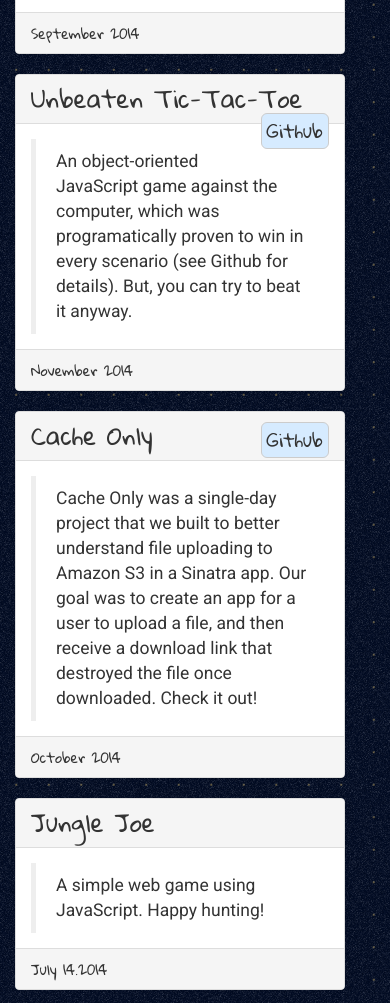
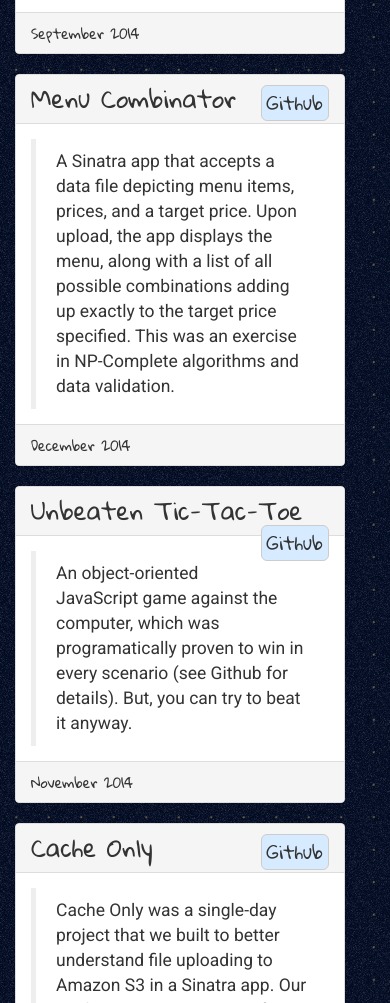
Before and after one commit to sspread/sspread.github.io, a plain HTML site: page index.html in a window 390 px wide. Shown: the part 6739-7742 px from the top of the page. Drawn offline with nearby package versions, Linux system fonts and the light colour scheme.

Commit message:
Add recent project to home page

```diff
--- a/index.html
+++ b/index.html
@@ -11,8 +11,6 @@
 
 
 <body class="body-bg-img">
-
-
 
     <section id="home" class="home-bg-img">
         <div class="title">
@@ -152,19 +150,6 @@
                 </div>
             </div>
 
-<!--        <div class="col-sm-9">
-                <div class="panel panel-default">
-                    <div class="panel-heading">
-                        <h3 class="panel-title"><a href="tech/tech_wk3.html">JavaScript</a>
-                        </h3>
-                    </div>
-                    <div class="panel-body">
-                        <blockquote>What is JavaScript? Why do we like it?</blockquote>
-                    </div>
-                    <div class="panel-footer">July 12.2014</div>
-                </div>
-            </div> -->
-
             <div class="col-sm-9">
                 <div class="panel panel-default">
                     <div class="panel-heading">
@@ -177,35 +162,7 @@
                     <div class="panel-footer">July 6.2014</div>
                 </div>
             </div>
-
-<!--             <div class="col-sm-9">
-                <div class="panel panel-default">
-                    <div class="panel-heading">
-                        <h3 class="panel-title"><a href="tech/tech_wk1-wire.html">Websites - Wireframed</a>
-                        </h3>
-                    </div>
-                    <div class="panel-body">
-                        <blockquote>I frame the websites from my last post in a bare bones schema to show the basic front end design.</blockquote>
-                    </div>
-                    <div class="panel-footer">June 30.2014</div>
-                </div>
-            </div> -->
-
-<!--             <div class="col-sm-9">
-                <div class="panel panel-default">
-                    <div class="panel-heading">
-                        <h3 class="panel-title"><a href="tech/tech_wk1.html">Websites Worth a Visit</a>
-                        </h3>
-                    </div>
-                    <div class="panel-body">
-                        <blockquote>First post! I comment on the front-end design of three websites, as I take a stab at creating my own site.</blockquote>
-                    </div>
-                    <div class="panel-footer">June 29.2014</div>
-                </div>
-            </div> -->
-
         </div>
-
     </section>
 
     <section id="culture">
@@ -373,6 +330,22 @@
             <div class="col-sm-9">
                 <div class="panel panel-default">
                     <div class="panel-heading">
+                        <h3 class="panel-title"><a href="http://menucombinator.herokuapp.com/">Menu Combinator</a></h3>
+                        <a href="https://github.com/sspread/menu-combinator" class="btn btn-default btn-lg panel-btn" role="button">
+                        Github
+                    </a>
+                    </div>
+                    <div class="panel-body">
+                        <blockquote>A Sinatra app that accepts a data file depicting menu items, prices, and a target price. Upon upload, the app displays the menu, along with a list of all possible combinations adding up exactly to the target price specified. This was an exercise in NP-Complete algorithms and data validation.
+                        </blockquote>
+                    </div>
+                    <div class="panel-footer">December 2014</div>
+                </div>
+            </div>
+
+            <div class="col-sm-9">
+                <div class="panel panel-default">
+                    <div class="panel-heading">
                         <h3 class="panel-title"><a href="/tictactoe">Unbeaten Tic-Tac-Toe</a></h3>
                         <a href="https://github.com/sspread/tictactoe" class="btn btn-default btn-lg panel-btn" role="button">
                         Github
@@ -447,10 +420,8 @@
         </div>
     </section>
 
-
     <script src="https://ajax.googleapis.com/ajax/libs/jquery/1.11.1/jquery.min.js"></script>
     <script src="bootstrap-3.2.0-dist/js/bootstrap.min.js"></script>
-    <script src="scripts/homenav.js"></script>
 </body>
 
 </html>
```
